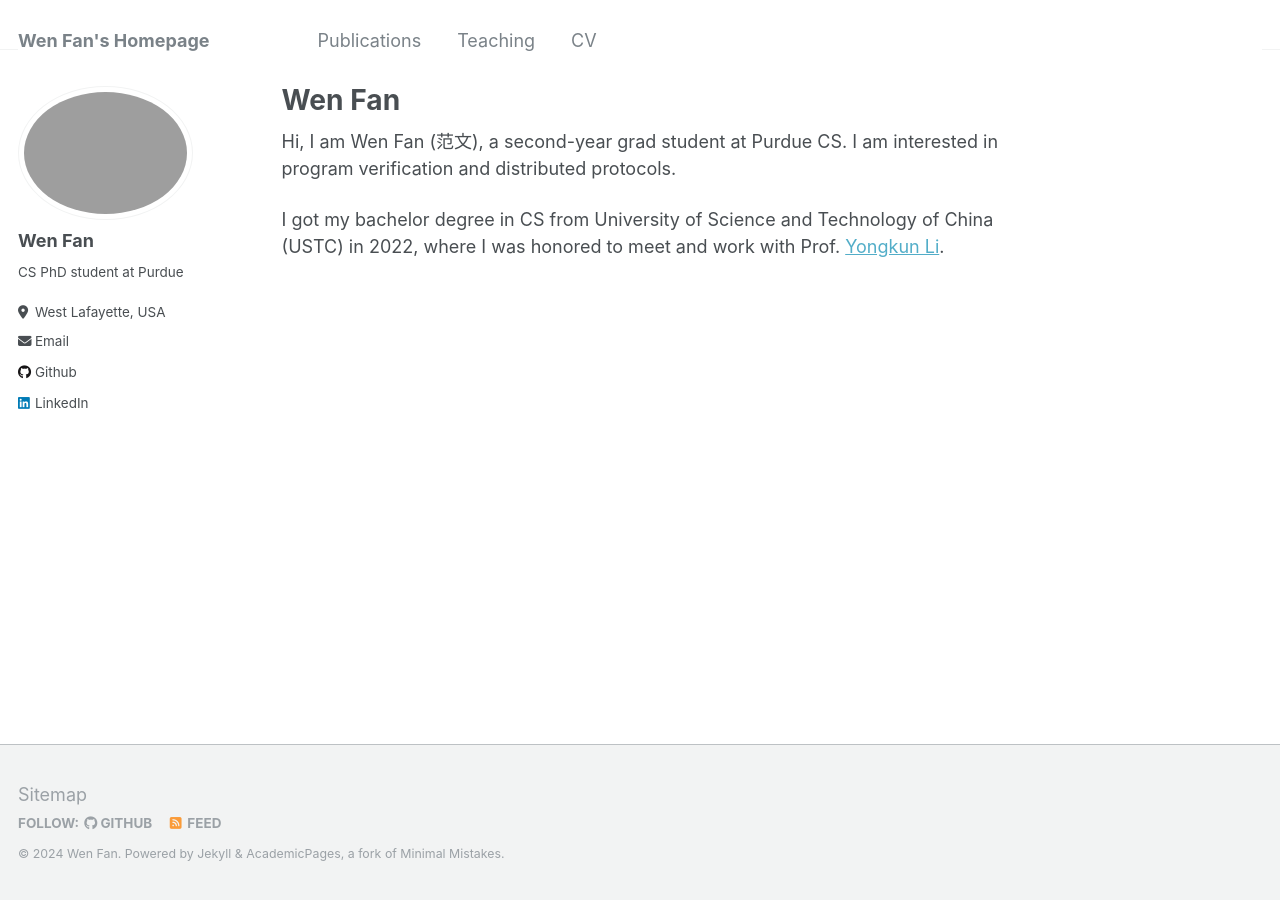
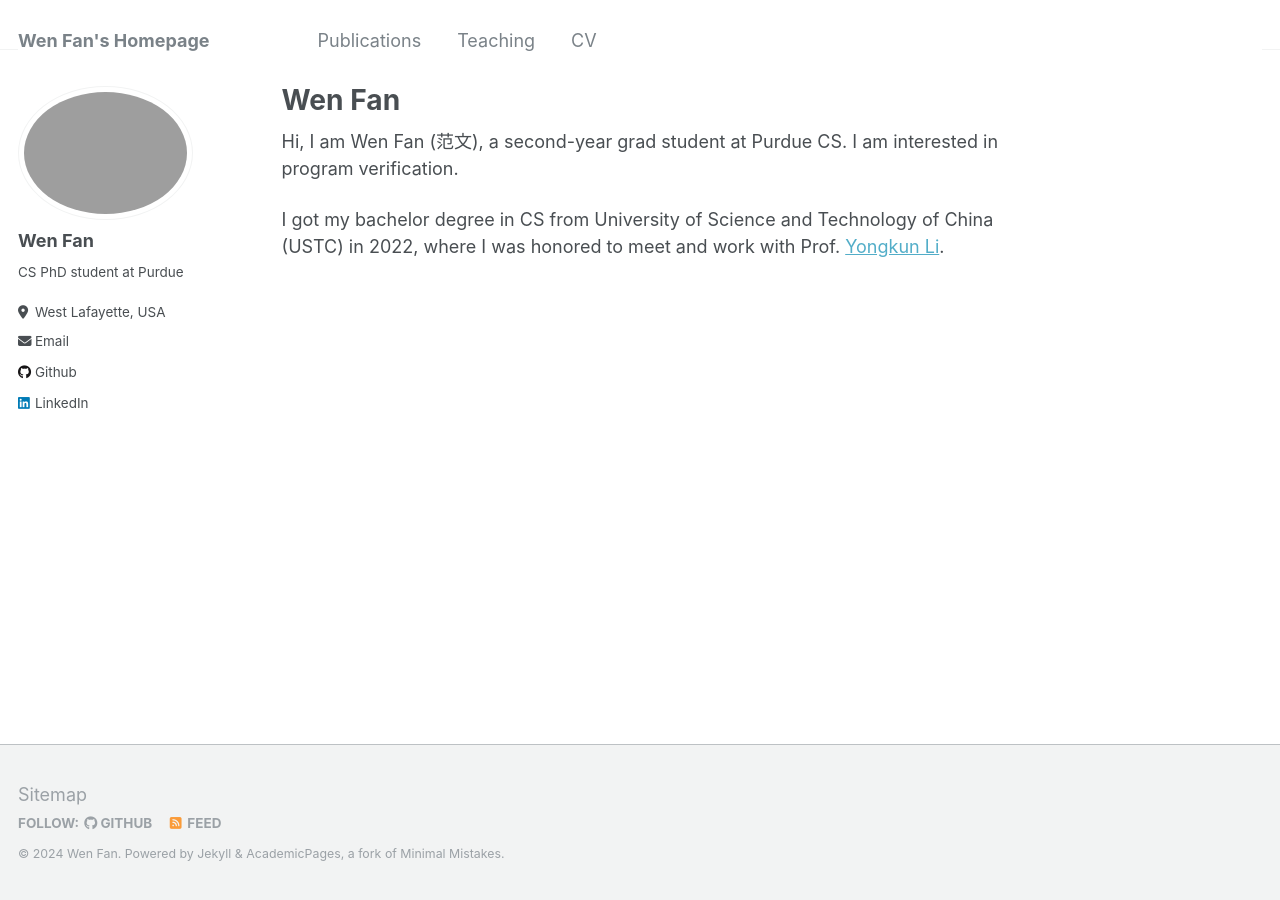
Before and after one commit to fanweneddie/fanweneddie.github.io, a Jekyll site: the page built from _pages/about.md, in a window 1280 px wide. Built offline with Jekyll 4.4.1, drawn with Linux system fonts in a browser that asks for light colours.

Commit message:
update profile and CV

```diff
--- a/_pages/about.md
+++ b/_pages/about.md
@@ -7,6 +7,6 @@ redirect_from:
   - /about.html
 ---
 
-Hi, I am Wen Fan (范文), a second-year grad student at Purdue CS. I am interested in program verification and distributed protocols.
+Hi, I am Wen Fan (范文), a second-year grad student at Purdue CS. I am interested in program verification.
 
 I got my bachelor degree in CS from University of Science and Technology of China (USTC) in 2022, where I was honored to meet and work with Prof. [Yongkun Li](http://staff.ustc.edu.cn/~ykli/).
```
Also changed, not shown: 1 other file.
